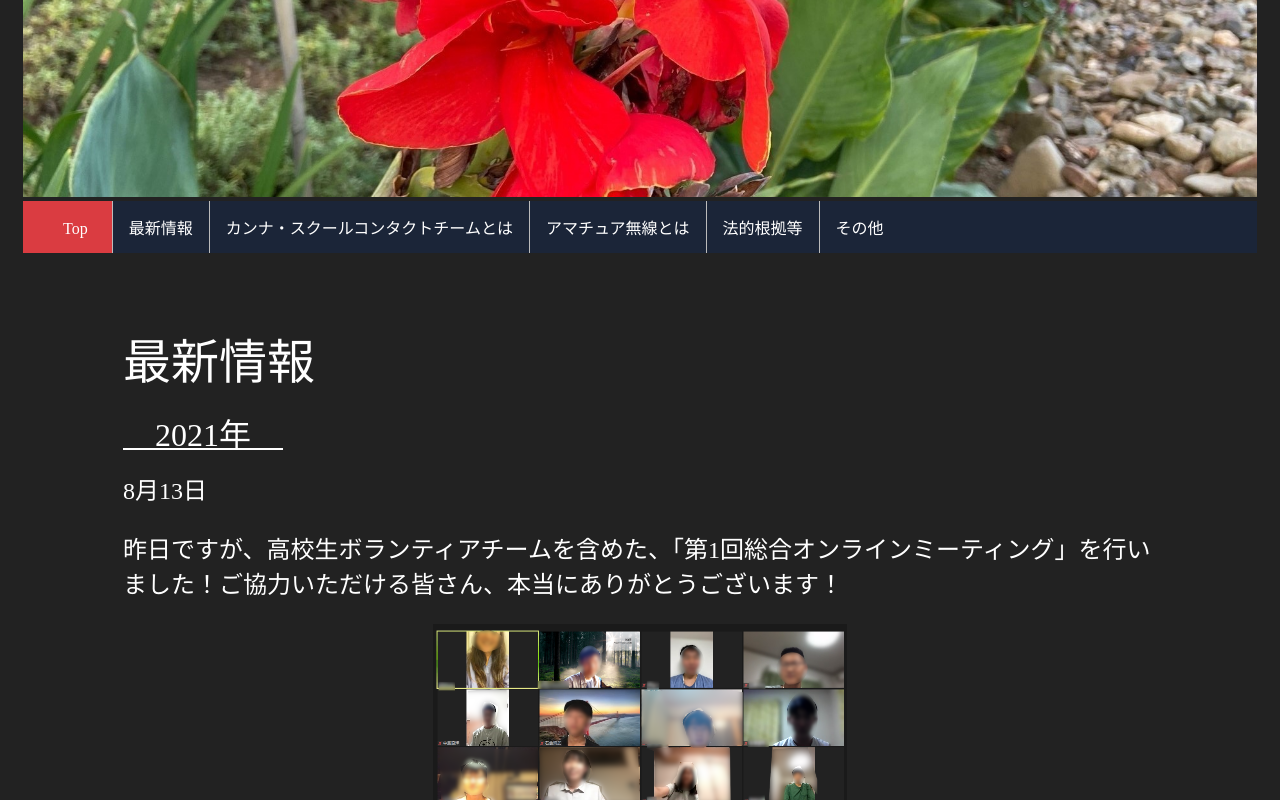
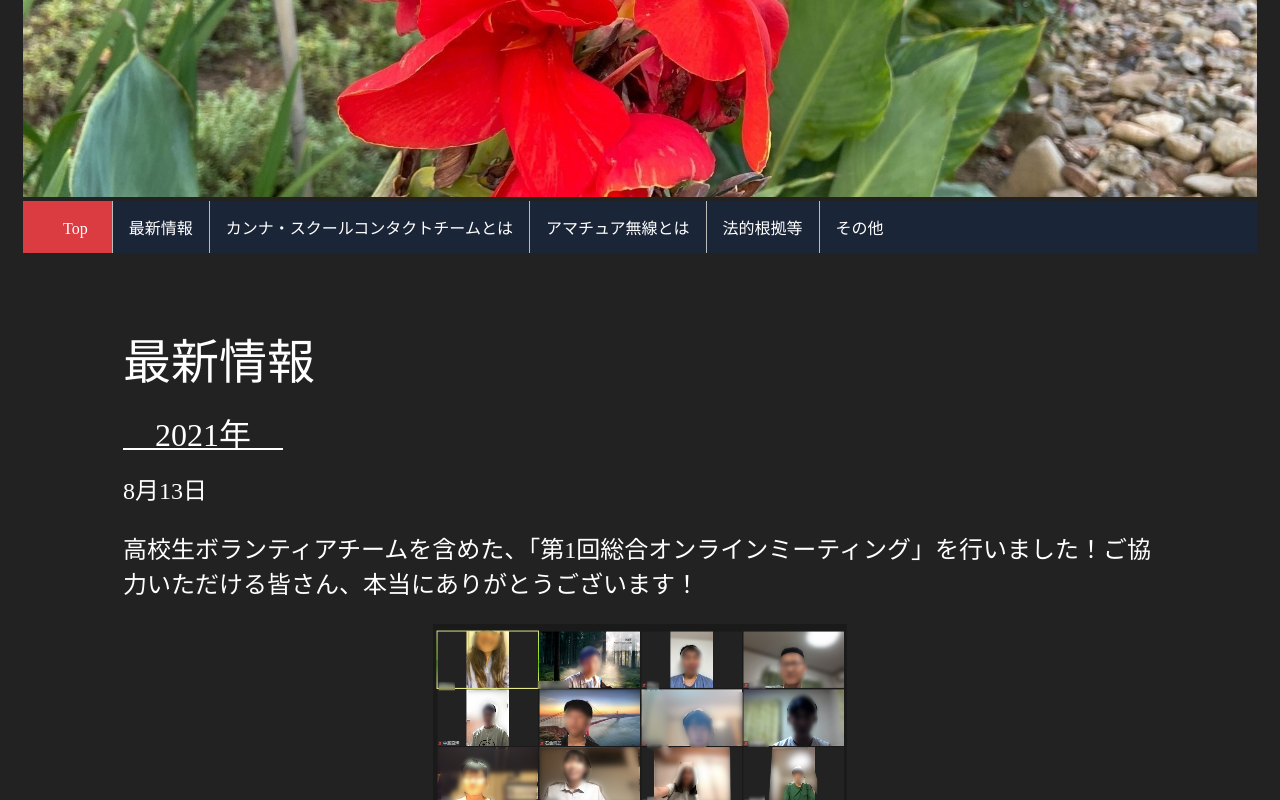
Before and after one commit to cannaschoolcontactteam/cannaschoolcontactteam.github.io, a plain HTML site: page news.html in a window 1280 px wide. Shown: the part 370-1170 px from the top of the page. Drawn offline with nearby package versions, Linux system fonts and the light colour scheme; files whose address does not match are found by name.

Commit message:
Add files via upload

```diff
--- a/news.html
+++ b/news.html
@@ -66,7 +66,7 @@
     <p><font size="10">最新情報</font></p>
     <p><font size="5">
 <p><u><font size="6">　2021年　</font></u></p>
-<date>8月13日</date><p> 昨日ですが、高校生ボランティアチームを含めた、「第1回総合オンラインミーティング」を行いました！ご協力いただける皆さん、本当にありがとうございます！</p>
+<date>8月13日</date><p> 高校生ボランティアチームを含めた、「第1回総合オンラインミーティング」を行いました！ご協力いただける皆さん、本当にありがとうございます！</p>
 <div class="fade">
     <div style="text-align:center">
     <div class="shukusho">
```
